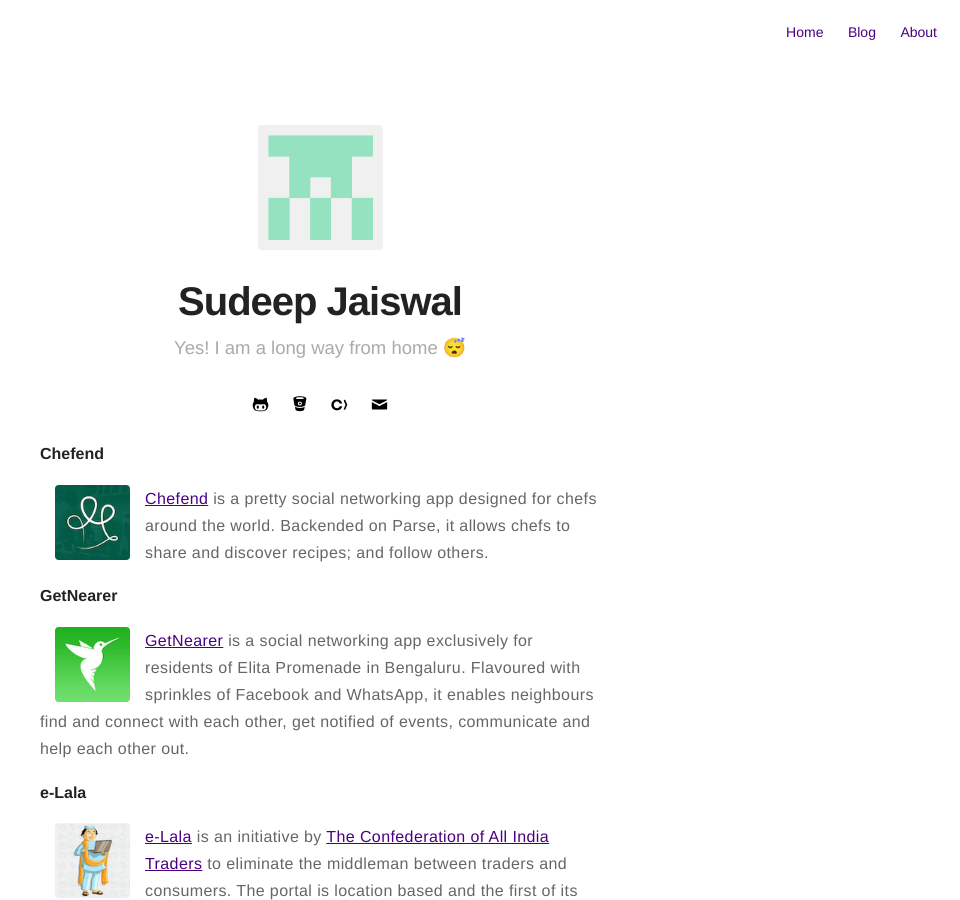
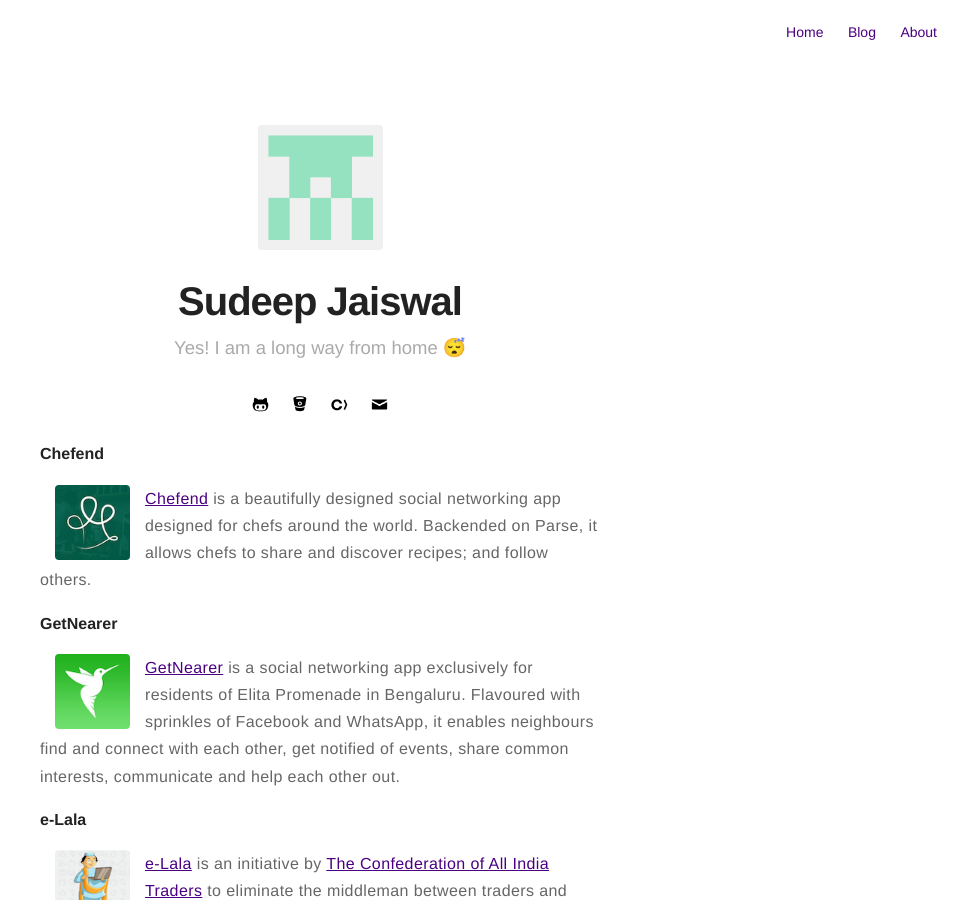
Before and after one commit to sudeepjaiswal/sudeepjaiswal.github.io, a Jekyll site: the page built from projects.md, in a window 1280 px wide and 900 px high. Shown: the whole window, without its empty margins (320-1280 px from the left). Built offline with Jekyll 4.4.1, drawn with Linux system fonts in a browser that asks for light colours.

Commit message:
modified projects and about

```diff
--- a/projects.md
+++ b/projects.md
@@ -9,7 +9,7 @@
 <img align="left" hspace="15" src="/assets/images/projects/chefend.png" width="75" height="75" />
 </a>
 
-[Chefend](http://chefend.com){:target="_blank"} is a pretty social networking app designed for chefs around the world. Backended on Parse, it allows chefs to share and discover recipes; and follow others.
+[Chefend](http://chefend.com){:target="_blank"} is a beautifully designed social networking app designed for chefs around the world. Backended on Parse, it allows chefs to share and discover recipes; and follow others.
 
 #### GetNearer
 
@@ -17,7 +17,7 @@
 <img align="left" hspace="15" src="/assets/images/projects/getnearer.png" width="75" height="75" />
 </a>
 
-[GetNearer](http://getnearer.in){:target="_blank"} is a social networking app exclusively for residents of Elita Promenade in Bengaluru. Flavoured with sprinkles of Facebook and WhatsApp, it enables neighbours find and connect with each other, get notified of events, communicate and help each other out.
+[GetNearer](http://getnearer.in){:target="_blank"} is a social networking app exclusively for residents of Elita Promenade in Bengaluru. Flavoured with sprinkles of Facebook and WhatsApp, it enables neighbours find and connect with each other, get notified of events, share common interests, communicate and help each other out.
 
 #### e-Lala
 
```
Also changed, not shown: about.md (+1 -1 lines).
